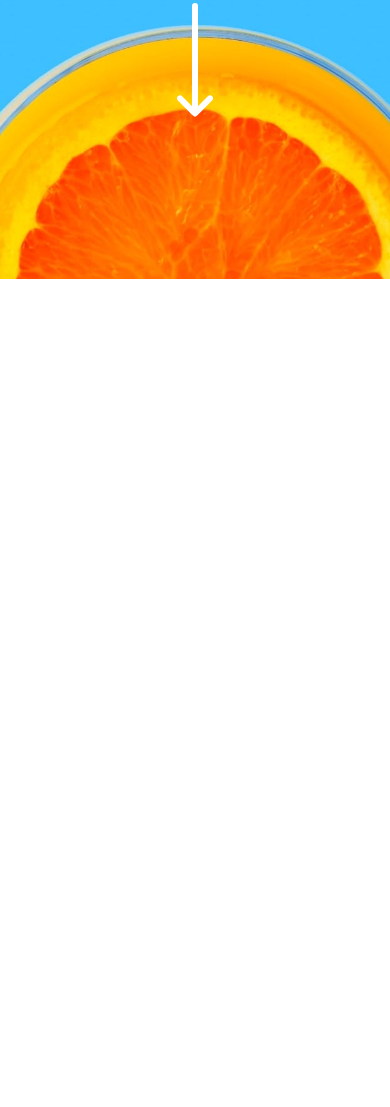
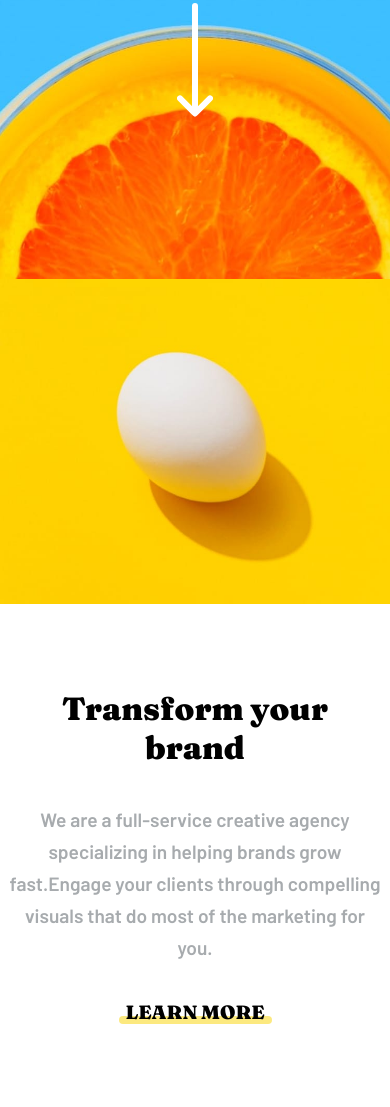
Before and after one commit to GuiguiEM/Sunnyside, a plain HTML site: page index.html in a window 390 px wide. Shown: the part 396-1503 px from the top of the page. Before the commit the page ends 844 px from the top, so only its background shows below. Drawn offline with Linux system fonts and the light colour scheme.

Commit message:
values transform

```diff
--- a/index.html
+++ b/index.html
@@ -22,7 +22,27 @@
         </h1>
         <img class="arrow-down" src="./images/icon-arrow-down.svg" alt="seta para baixo">
     </header>
-    <main></main>
+    <main>
+        <section class="values">
+            <picture>
+                <source media="(min-width:465px)" srcset="./images/desktop/image-transform.jpg">
+                    <img src="./images/mobile/image-transform.jpg" alt="ovo com fundo amarelo">
+            </picture>
+            <div class="description">
+                <div class="description__title">
+                    Transform your brand
+                </div>
+                <div class="description__text">
+                    We are a full-service creative agency specializing in helping brands grow fast.Engage your clients through compelling visuals that do most of the marketing for you.
+                </div>
+                <div class="description__learn-more">
+                    Learn more
+                    <div class="line line-yellow"></div>
+                </div>
+            </div>
+
+        </section>
+    </main>
     <footer></footer>
 </body>
 </html>
--- a/style.css
+++ b/style.css
@@ -14,10 +14,12 @@
     --graphic-text: #25564b;
     --photography-text: #19536b;
     --footer: #458c7e;
+    --description-bg: #FFFBF8;
 }
 
 body{
     font-family: var(--text-font);
+    background-color: var(--body-bg);
 }
 
 header{
@@ -45,11 +47,62 @@ header h1{
     font-size: 2.5;
     text-transform: uppercase;
     font-weight: 900;
-    place-self: center;
+    place-self: start center;
     text-align: center;
-    letter-spacing: 1rem;
+    letter-spacing: .5rem;
 }
 
 header .arrow-down{
     place-self: start center;
 }
+
+.values img{
+    width: 100%;
+}
+
+.description{
+    display: grid;
+    padding-block: 64px;
+    place-items: center;
+    height: 500px;
+}
+
+.description__title{
+    font-family: var(--title-font);
+    font-size: 2rem;
+    font-weight: 900;
+    text-align: center;
+    width: 300px;
+}
+
+.description__text{
+    font-size: 1.2rem;
+    font-weight: 600;
+    color: var(--gray);
+    width: 375px;
+    text-align: center;
+    line-height: 2rem;
+}
+
+.description__learn-more{
+    position: relative;
+    font-family: var(--title-font);
+    font-weight: 900;
+    font-size: 1.2rem;
+    text-transform: uppercase;
+}
+
+.line{
+    position: absolute;
+    height: 8px;
+    width: 110%;
+    border-radius: 4px;
+    left: -5%;
+    bottom: 1%;
+    z-index: -1;
+    opacity: .5;
+}
+
+.line-yellow{
+    background-color: var(--yellow);
+}
```
